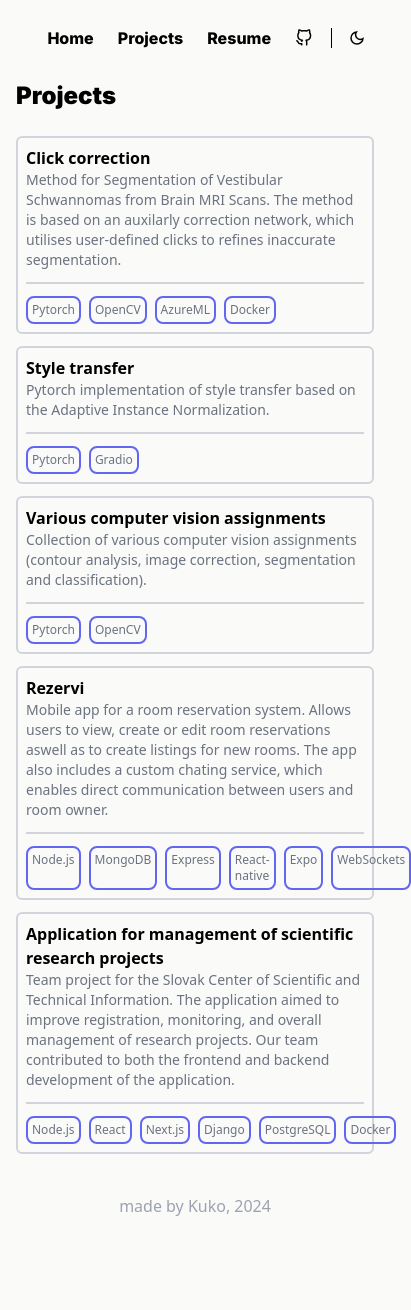
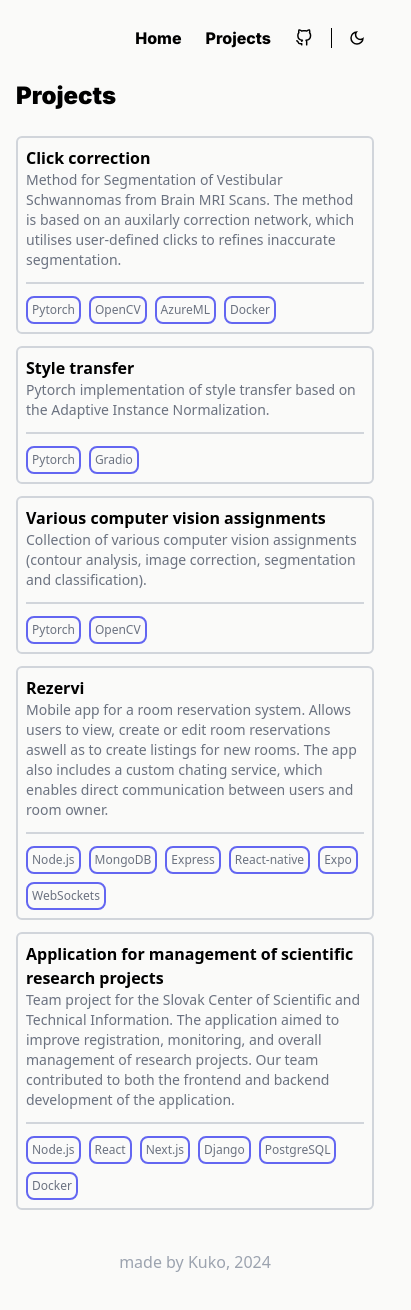
Before and after one commit to kuko6/personal-website, a SvelteKit app: page /projects in a window 390 px wide. Shown: the top 1310 px of the page, 411 px wide, since content can reach past the window. Before the commit the page ends 1258 px from the top, so only its background shows below. Built offline with nearby package versions, Linux system fonts and the light colour scheme.

Commit message:
improved responsivness

```diff
--- a/src/components/Navigation.svelte
+++ b/src/components/Navigation.svelte
@@ -13,7 +13,7 @@
     <NavLink label={"Home"} path={"/"} />
     <!-- <NavLink label={"Blog"} path={"/blog"} /> -->
     <NavLink label={"Projects"} path={"/projects"} />
-    <NavLink label={"Resume"} path={"/cv.pdf"} />
+    <!-- <NavLink label={"Resume"} path={"/cv.pdf"} /> -->
     <NavIcon alt={"github logo"} path={"https://github.com/kuko6"}>
       <GithubLogo />
     </NavIcon>
--- a/src/components/Project.svelte
+++ b/src/components/Project.svelte
@@ -11,7 +11,7 @@
     </p>
     <div class="my-3 border-t-2 border-gray-300"></div>
     <!-- <div class="flex gap-2 justify-center items-center"> -->
-    <div class="flex gap-2">
+    <div class="flex gap-2 flex-wrap">
       {#each project.used_tech as tech}
         <Tech name={tech} />
       {/each}
```
